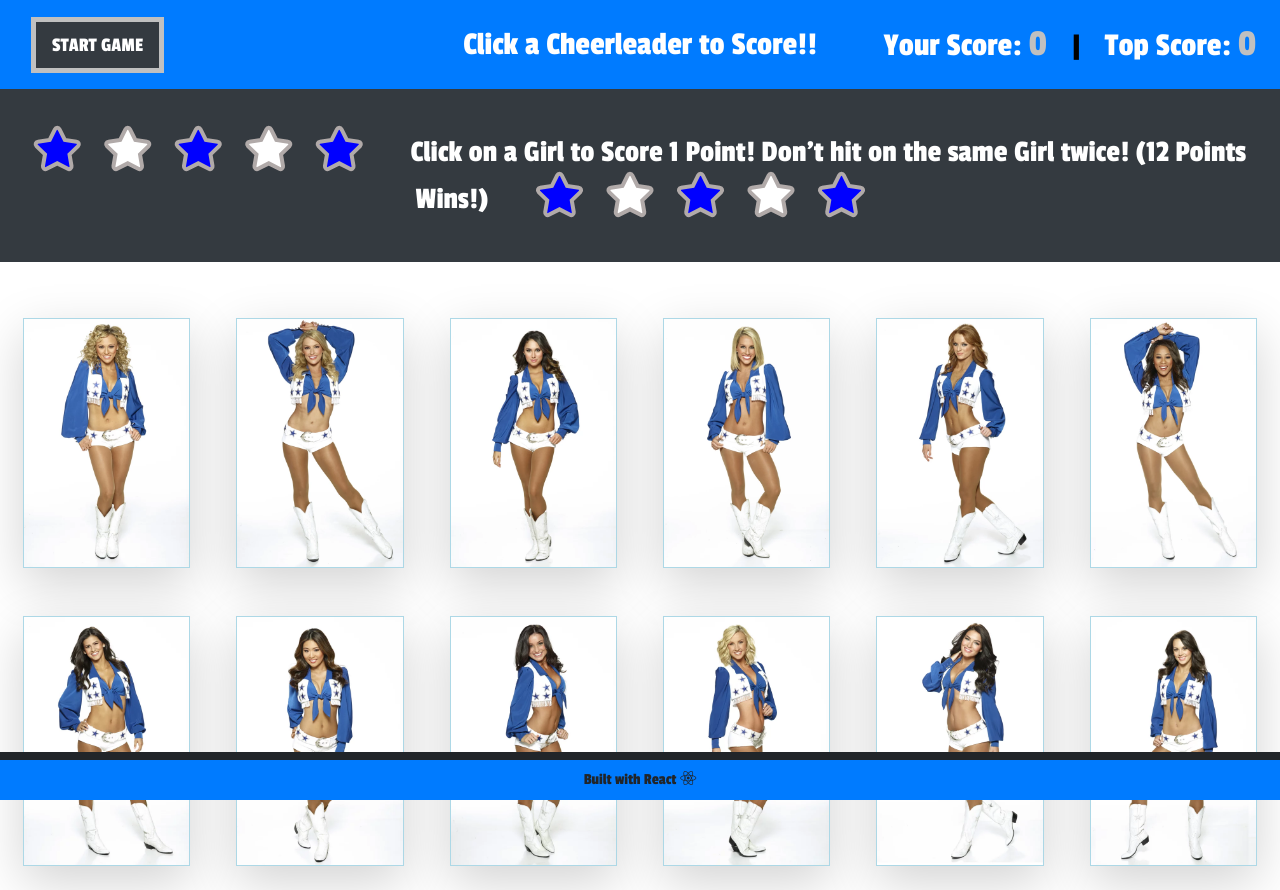
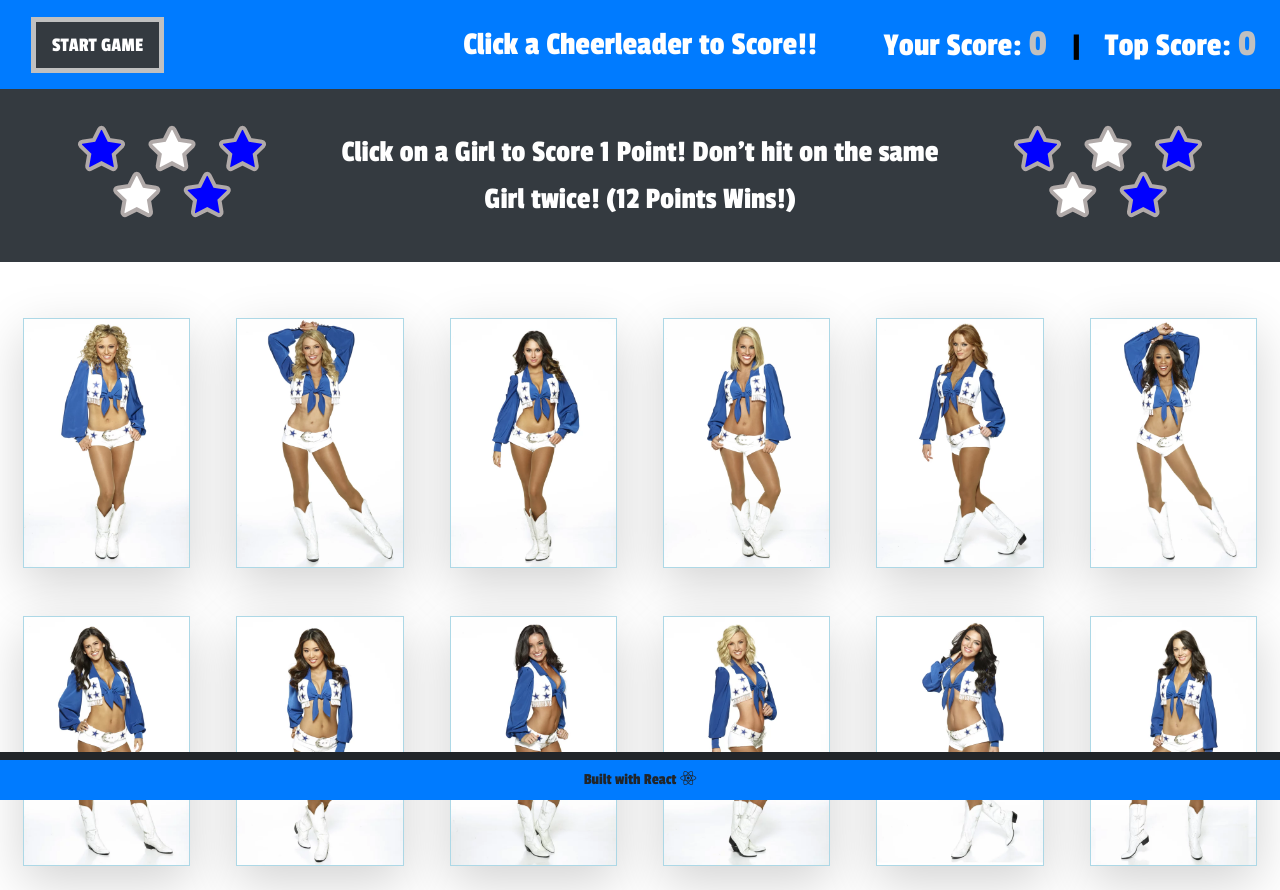
Before and after one commit to PCHIII/deployedclicky, a React (Create React App) app: page / in a window 1280 px wide. Built offline with nearby package versions, Linux system fonts and the light colour scheme.

Commit message:
padding jumbo stars

```diff
--- a/src/components/Jumbotron/Jumbotron.css
+++ b/src/components/Jumbotron/Jumbotron.css
@@ -5,6 +5,7 @@
     padding-top: 40px;
     padding-bottom: 40px;
     font-size: 31px;
+    width:100%;
 
 }
 
--- a/src/components/Jumbotron/Jumbotron.js
+++ b/src/components/Jumbotron/Jumbotron.js
@@ -2,9 +2,22 @@
 import "./Jumbotron.css";
 
 const Jumbotron = props => (
-    <div className="jumbotron text-white bg-dark"><span class="fa fa-star fa-lg pr-4 blue"></span><span class="fa fa-star fa-lg pr-4"></span><span class="fa fa-star fa-lg pr-4 blue"></span><span class="fa fa-star fa-lg pr-4"></span><span class="fa fa-star fa-lg pr-5 blue"></span>
-        <span>Click on a Girl to Score 1 Point!  Don't hit on the same Girl twice! (12 Points Wins!)</span><span class="fa fa-star fa-lg pl-5 blue"></span><span class="fa fa-star fa-lg pl-4"></span><span class="fa fa-star fa-lg pl-4 blue"></span><span class="fa fa-star fa-lg pl-4"></span><span class="fa fa-star fa-lg pl-4 blue"></span>
-
+    <div className="jumbotron text-white bg-dark d-flex col-12">
+        <div className="container col-3">
+        <span class="fa fa-star fa-lg blue  pr-4"></span>
+        <span class="fa fa-star fa-lg pr-4"></span>
+        <span class="fa fa-star fa-lg blue  pr-4"></span>
+        <span class="fa fa-star fa-lg pr-4"></span>
+        <span class="fa fa-star fa-lg blue  pr-4"></span>
+        </div>
+        <span>Click on a Girl to Score 1 Point!  Don't hit on the same Girl twice! (12 Points Wins!)</span>
+        <div className="container col-3">
+        <span class="fa fa-star fa-lg blue pl-4"></span>
+        <span class="fa fa-star fa-lg pl-4"></span>
+        <span class="fa fa-star fa-lg blue pl-4"></span>
+        <span class="fa fa-star fa-lg pl-4"></span>
+        <span class="fa fa-star fa-lg blue pl-4"></span>
+       </div>
     </div>
 )
 export default Jumbotron;
```
